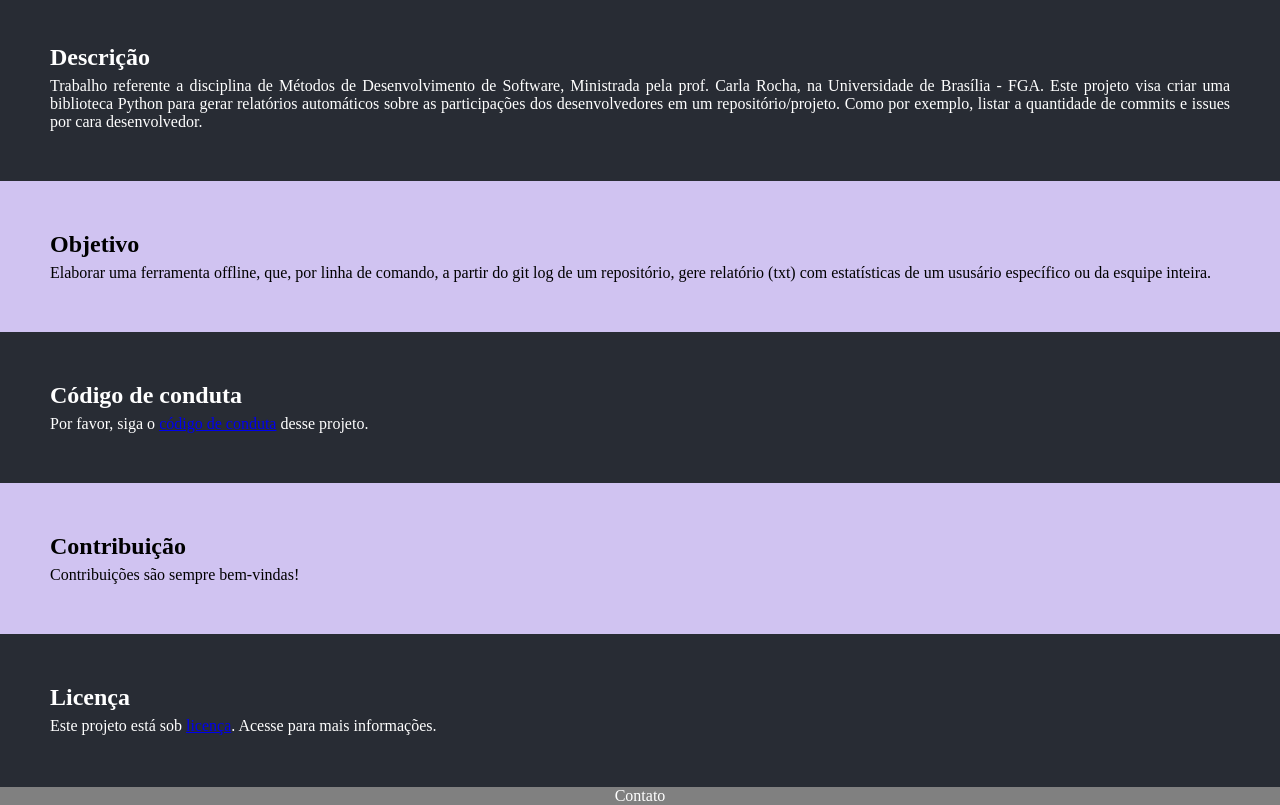
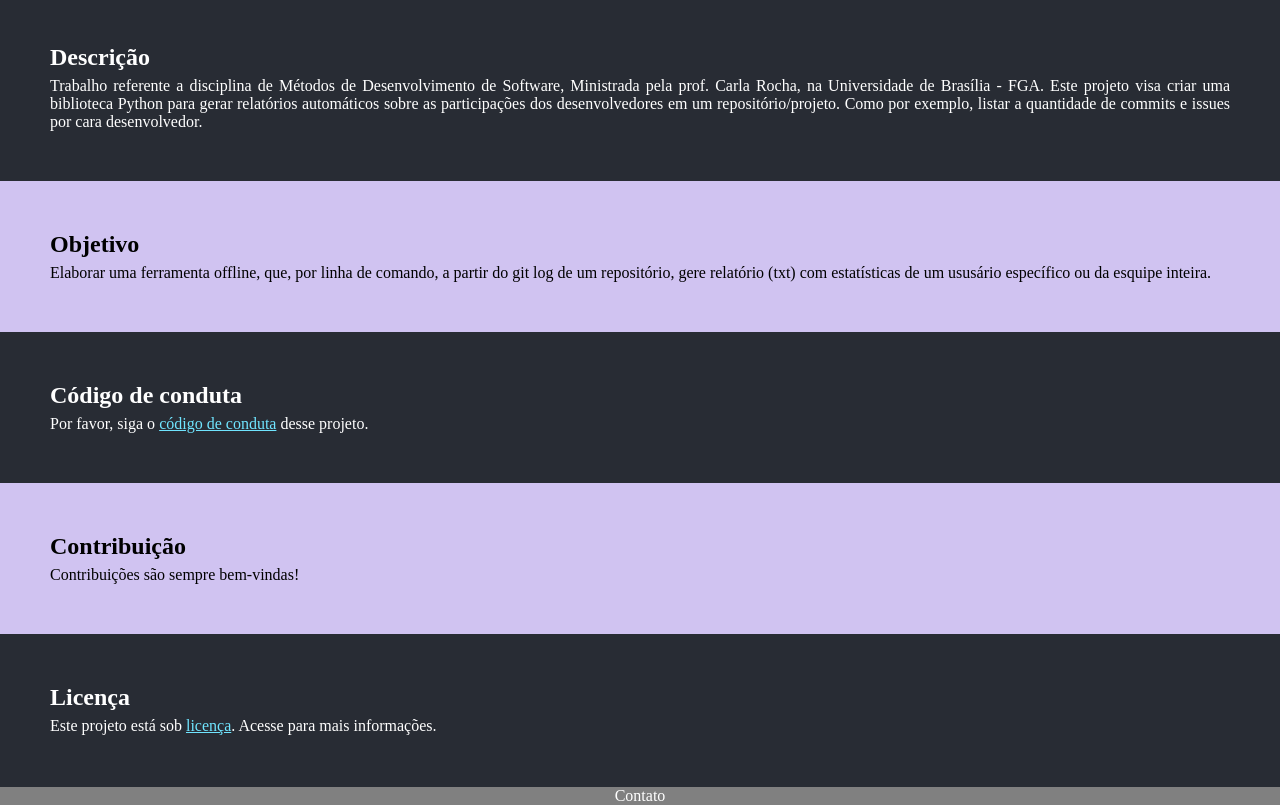
Before and after one commit to fga-eps-mds/2023.1-RelatorioGitPython, a plain HTML site: page index.html in a window 1280 px wide. Shown: the part 135-940 px from the top of the page. Drawn offline with Linux system fonts and the light colour scheme.

Commit message:
Updated style

```diff
--- a/css/style.css
+++ b/css/style.css
@@ -65,6 +65,10 @@ section > h2 {
 
 }
 
+.docs{
+    color: #70E5FF;
+}
+
 .white {
     background-color: #d0c3f1;
     color: black;
--- a/index.html
+++ b/index.html
@@ -34,7 +34,7 @@
 
         <section>
             <h2 id="CodigoDeConduta">Código de conduta</h2>
-            <p>Por favor, siga o <a href="https://github.com/fga-eps-mds/2023.1-RelatorioGitPython/blob/main/docs/CODE_OF_CONDUCT.md" target="_blank">código de conduta</a> desse projeto.</p>
+            <p>Por favor, siga o <a class="docs" href="https://github.com/fga-eps-mds/2023.1-RelatorioGitPython/blob/main/docs/CODE_OF_CONDUCT.md" target="_blank">código de conduta</a> desse projeto.</p>
         </section>
 
         <section class="white">
@@ -44,7 +44,7 @@
 
         <section>
             <h2 id="Licenca">Licença</h2>
-            <p>Este projeto está sob <a href="https://github.com/fga-eps-mds/2023.1-RelatorioGitPython/blob/main/LICENSE" target="_blank">licença</a>. Acesse para mais informações.</p>
+            <p>Este projeto está sob <a class="docs" href="https://github.com/fga-eps-mds/2023.1-RelatorioGitPython/blob/main/LICENSE" target="_blank">licença</a>. Acesse para mais informações.</p>
         </section>
 
         <footer>
```
